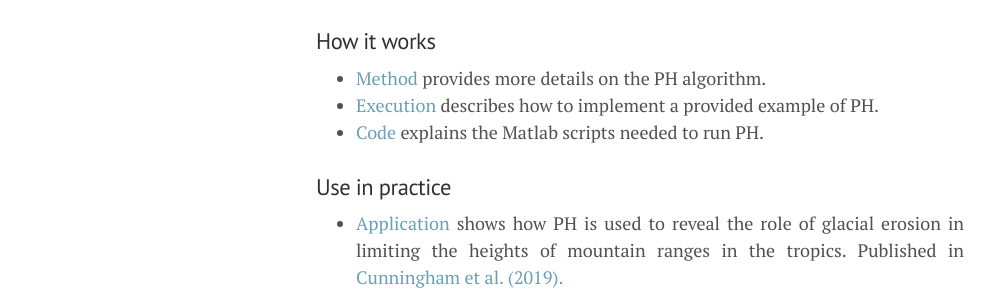
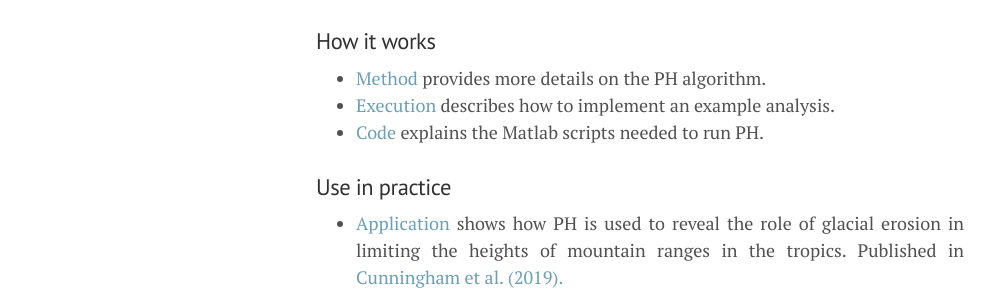
Before and after one commit to mcunningham917/PHdoc, a Jekyll site: the page built from index.html, in a window 1280 px wide. Shown: the part 581-871 px from the top of the page, without its empty margins (0-996 px from the left). Built offline with Jekyll 4.4.1, drawn with Linux system fonts in a browser that asks for light colours; the list of posts is cut into pages by our own code.

Commit message:
Update index.html

```diff
--- a/index.html
+++ b/index.html
@@ -27,7 +27,7 @@ Progressive hypsometry (PH) involves the measurement of hypsometric maxima in ne
 	</li>
 	<li>
 		<a href="Execution">Execution</a>
-		describes how to implement a provided example of PH.
+		describes how to implement an example analysis.
 	</li>
 	<li>
 		<a href="Code">Code</a> explains the Matlab scripts needed to run PH.
```
